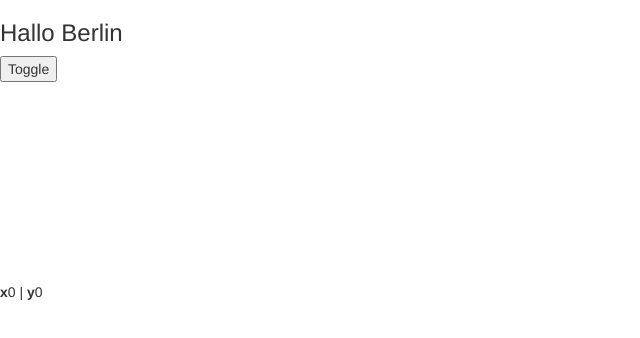
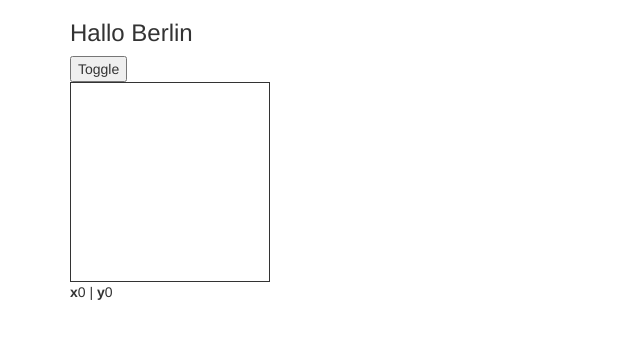
Before and after one commit to ng-practice/berlin-2017-10-08, an Angular app: page / in a window 1280 px wide. Shown: the top 338 px of the page, without its empty margins (0-640 px from the left). Built offline with nearby package versions, Linux system fonts and the light colour scheme.

Commit message:
improve layout & design :P

```diff
--- a/src/app/playground/mouse-cursor/mouse-cursor.component.html
+++ b/src/app/playground/mouse-cursor/mouse-cursor.component.html
@@ -1,4 +1,4 @@
-<div style="width: 200px; height:200px; border: 1px;" (mousemove)="updateCursorPosition($event)">
+<div style="width: 200px; height:200px; border: 1px solid;" (mousemove)="updateCursorPosition($event)">
 
 </div>
 <strong>x</strong>{{ x }} | <strong>y</strong>{{ y }}
--- a/src/index.html
+++ b/src/index.html
@@ -8,7 +8,7 @@
   <meta name="viewport" content="width=device-width, initial-scale=1">
   <link rel="icon" type="image/x-icon" href="favicon.ico">
 </head>
-<body>
+<body class="container">
   <app-root></app-root>
 </body>
 </html>
```
